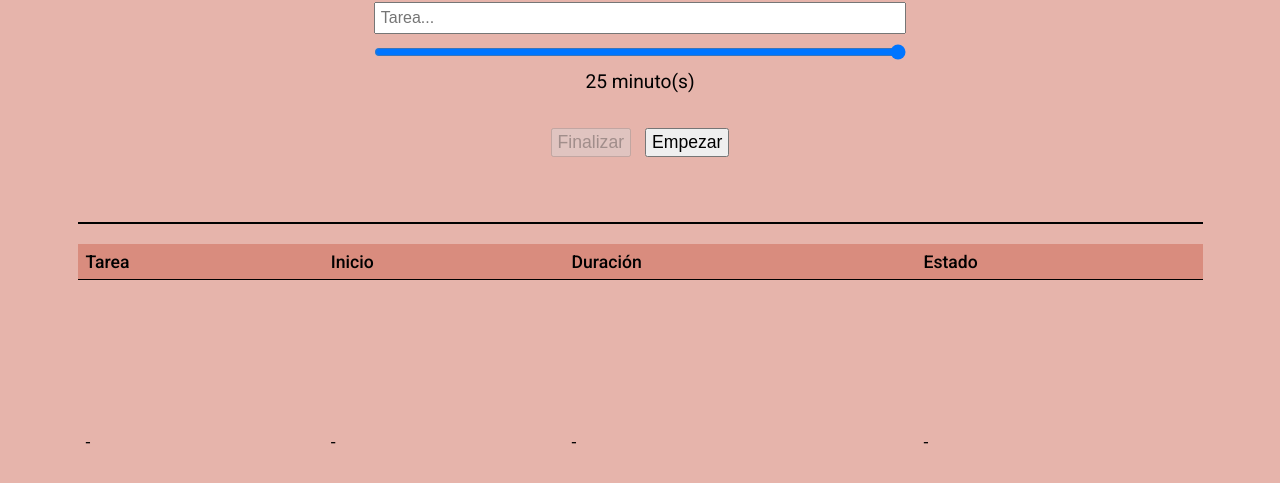
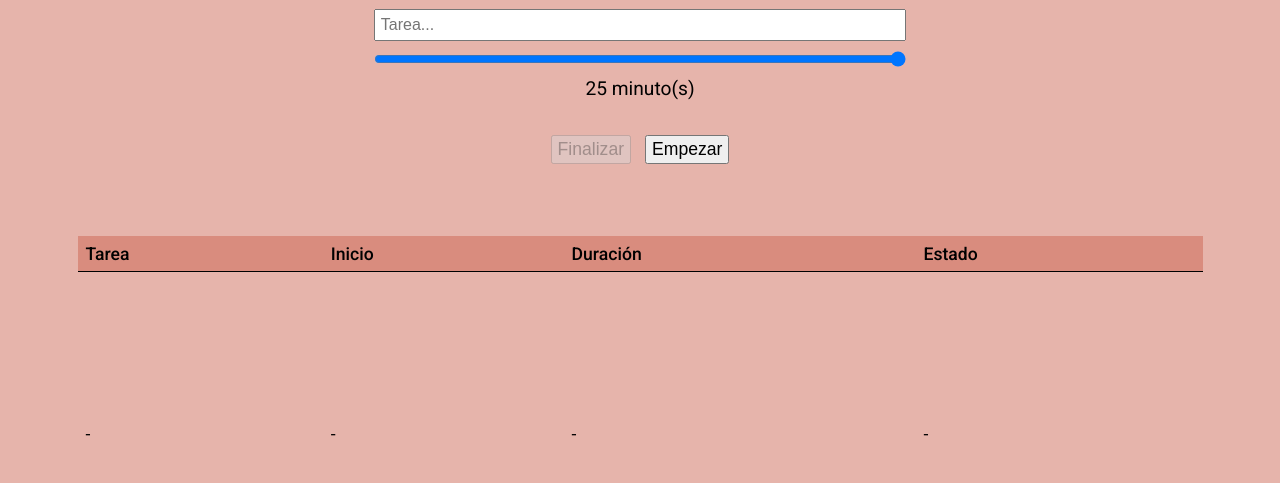
Before and after one commit to ulitol97/MIW-NEW-Activities, a plain HTML site: page index.html in a window 1280 px wide. Shown: the part 177-660 px from the top of the page. Drawn offline with Linux system fonts and the light colour scheme.

Commit message:
Removed hr element.

```diff
--- a/index.html
+++ b/index.html
@@ -42,7 +42,6 @@
         </form>
         <div id="error" class="invisible"></div>
       </section>
-      <hr class="border" />
       <section class="half">
         <div id="tasklist">
           <table>
```
